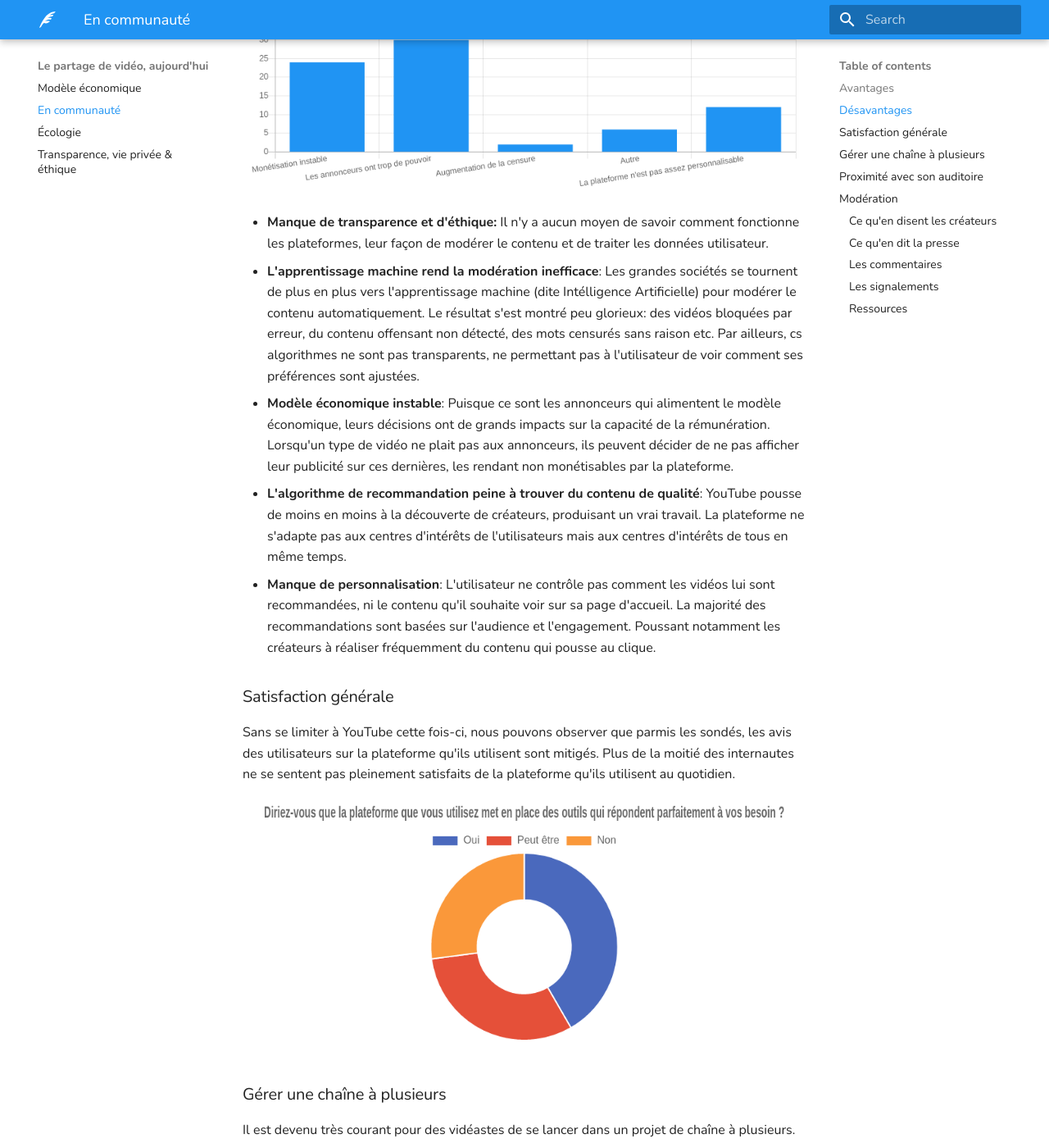
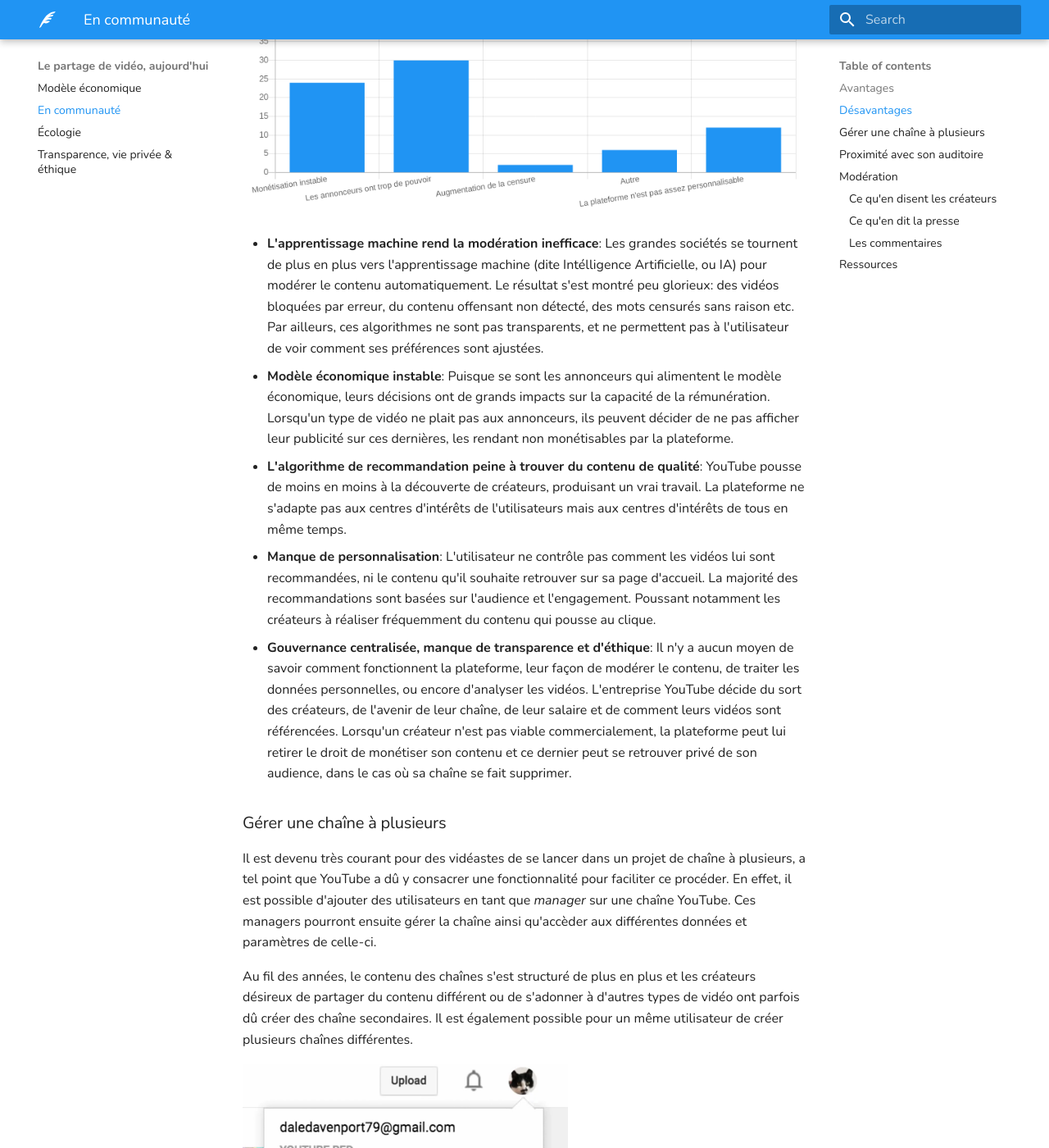
Before and after one commit to sundowndev/livre-blanc-video, an MkDocs documentation site: the page built from docs/today/community.md, in a window 1280 px wide and 1400 px high, scrolled down 1860 px. Shown: the whole window at 82% size. Built offline with MkDocs 1.6.1 and Material for MkDocs 9.7.7, drawn with Linux system fonts in a browser that asks for light colours; some of the changed text lies outside the part shown.

Commit message:
content: community

```diff
--- a/docs/today/community.md
+++ b/docs/today/community.md
@@ -5,41 +5,49 @@
 ![](../assets/study_2.png)
 ![](../assets/study_3.png)
 
-Parmis les avantages concurrentiels que la plateforme de Google propose, nous pouvons identifier les suivants :
+Parmis les avantages concurrentiels de la plateforme de Google, nous avons identifié les suivants :
 
 -   **Popularité**: Le trafic quotidien rend les plateformes très intéressantes pour la visiblité des créateurs.
 -   **Stabilité et performances**: La stabilité technique de ces services permet de garantir un confort non négligeable pour les utilisateurs, y compris pour les sociétés réclamant un service de qualité gratuitement.
 -   **Proximité avec la communauté**: Ces services offrent généralement une bonne proximité avec les personnes qui nous suivent.
--   **Modèle économique simple**: Le modèle de la publicité en ligne est très simple à utiliser puisqu'il ne nécessite aucune action spécifique de la part de l'utilisateur.
--   **Fonctionnalités nombreuses**: Les fonctionnalités proposées sont très avantageuses et permettent aux créateurs de visualiser leurs données, leur revenus ou de créer davantage. Les vidéos peuvent également être intégrées très facilement sur un site externe.
--   **Opportunités professionnelles**: Ces dernières années, les opportunités de se professionnaliser en tant que créateur de vidéo se sont multipliées. YouTube propose notamment de nombreux avantages pour fidéliser les utilisateurs réalisant le plus d'audience. Notamment avec le [YouTube Space](https://www.youtube.com/space/), un studio de tournage mis à disposition des créateurs.
--   **Ressources nombreuses**: YouTube met de nombreuses ressources à disposition des créateurs pour les aider à tirer le meilleur de leur contenu.
+-   **Modèle économique simple**: Le modèle de la publicité en ligne est très simple puisqu'il ne nécessite aucune action particulière de la part de l'utilisateur.
+-   **Fonctionnalités nombreuses**: Les fonctionnalités proposées sont très avantageuses et permettent aux créateurs de visualiser leurs données, leurs revenus et de créer davantage. Les vidéos peuvent également être intégrées très facilement sur un site externe.
+-   **Opportunités professionnelles**: Ces dernières années, les opportunités de se professionnaliser en tant que créateur de vidéo se sont multipliées. YouTube propose notamment de nombreux avantages pour fidéliser les utilisateurs réalisant le plus d'audience. Notamment avec le [YouTube Space](https://www.youtube.com/space/), un studio de tournage mis à disposition des créateurs dans de nombreux pays dont la France. Les studios de tournage proposent également des formations sur diverses thématiques autour de la création de vidéo.
+-   **Ressources nombreuses**: YouTube met de nombreuses ressources en ligne à disposition des créateurs pour les aider à tirer le meilleur de leur contenu.
 
 #### Désavantages
 
 ![](../assets/study_4.png)
 
--   **Manque de transparence et d'éthique:** Il n'y a aucun moyen de savoir comment fonctionne les plateformes, leur façon de modérer le contenu et de traiter les données utilisateur.
--   **L'apprentissage machine rend la modération inefficace**: Les grandes sociétés se tournent de plus en plus vers l'apprentissage machine (dite Intélligence Artificielle) pour modérer le contenu automatiquement. Le résultat s'est montré peu glorieux: des vidéos bloquées par erreur, du contenu offensant non détecté, des mots censurés sans raison etc. Par ailleurs, cs algorithmes ne sont pas transparents, ne permettant pas à l'utilisateur de voir comment ses préférences sont ajustées.
--   **Modèle économique instable**: Puisque ce sont les annonceurs qui alimentent le modèle économique, leurs décisions ont de grands impacts sur la capacité de la rémunération. Lorsqu'un type de vidéo ne plait pas aux annonceurs, ils peuvent décider de ne pas afficher leur publicité sur ces dernières, les rendant non monétisables par la plateforme.
+-   **L'apprentissage machine rend la modération inefficace**: Les grandes sociétés se tournent de plus en plus vers l'apprentissage machine (dite Intélligence Artificielle, ou IA) pour modérer le contenu automatiquement. Le résultat s'est montré peu glorieux: des vidéos bloquées par erreur, du contenu offensant non détecté, des mots censurés sans raison etc. Par ailleurs, ces algorithmes ne sont pas transparents, et ne permettent pas à l'utilisateur de voir comment ses préférences sont ajustées.
+-   **Modèle économique instable**: Puisque se sont les annonceurs qui alimentent le modèle économique, leurs décisions ont de grands impacts sur la capacité de la rémunération. Lorsqu'un type de vidéo ne plait pas aux annonceurs, ils peuvent décider de ne pas afficher leur publicité sur ces dernières, les rendant non monétisables par la plateforme.
 -   **L'algorithme de recommandation peine à trouver du contenu de qualité**: YouTube pousse de moins en moins à la découverte de créateurs, produisant un vrai travail. La plateforme ne s'adapte pas aux centres d'intérêts de l'utilisateurs mais aux centres d'intérêts de tous en même temps.
--   **Manque de personnalisation**: L'utilisateur ne contrôle pas comment les vidéos lui sont recommandées, ni le contenu qu'il souhaite voir sur sa page d'accueil. La majorité des recommandations sont basées sur l'audience et l'engagement. Poussant notamment les créateurs à réaliser fréquemment du contenu qui pousse au clique.
-
-### Satisfaction générale
-
-Sans se limiter à YouTube cette fois-ci, nous pouvons observer que parmis les sondés, les avis des utilisateurs sur la plateforme qu'ils utilisent sont mitigés. Plus de la moitié des internautes ne se sentent pas pleinement satisfaits de la plateforme qu'ils utilisent au quotidien.
-
-![](../assets/study_5.png)
+-   **Manque de personnalisation**: L'utilisateur ne contrôle pas comment les vidéos lui sont recommandées, ni le contenu qu'il souhaite retrouver sur sa page d'accueil. La majorité des recommandations sont basées sur l'audience et l'engagement. Poussant notamment les créateurs à réaliser fréquemment du contenu qui pousse au clique.
+-   **Gouvernance centralisée, manque de transparence et d'éthique**: Il n'y a aucun moyen de savoir comment fonctionnent la plateforme, leur façon de modérer le contenu, de traiter les données personnelles, ou encore d'analyser les vidéos. L'entreprise YouTube décide du sort des créateurs, de l'avenir de leur chaîne, de leur salaire et de comment leurs vidéos sont référencées. Lorsqu'un créateur n'est pas viable commercialement, la plateforme peut lui retirer le droit de monétiser son contenu et ce dernier peut se retrouver privé de son audience, dans le cas où sa chaîne se fait supprimer.
 
 ### Gérer une chaîne à plusieurs
 
-Il est devenu très courant pour des vidéastes de se lancer dans un projet de chaîne à plusieurs.
+Il est devenu très courant pour des vidéastes de se lancer dans un projet de chaîne à plusieurs, a tel point que YouTube a dû y consacrer une fonctionnalité pour faciliter ce procéder. En effet, il est possible d'ajouter des utilisateurs en tant que _manager_ sur une chaîne YouTube. Ces managers pourront ensuite gérer la chaîne ainsi qu'accèder aux différentes données et paramètres de celle-ci.
 
-...
+Au fil des années, le contenu des chaînes s'est structuré de plus en plus et les créateurs désireux de partager du contenu différent ou de s'adonner à d'autres types de vidéo ont parfois dû créer des chaîne secondaires. Il est également possible pour un même utilisateur de créer plusieurs chaînes différentes.
+
+![](../assets/screenshot_19.png)
+
+![](../assets/screenshot_21.png)
+
+Ces fonctionnalités pourtant simples, permettent aux créateurs d'avoir une activité variée sur la plateforme, et de ne pas limiter leur contenu qu'à une seule chaîne. Ces dernières ne représentent donc, de manière générale, plus des chaînes personnelles mais un programme avec un format bien particulier et une audience qui lui est propre.
+
+![](../assets/screenshot_20.png)
+
+![](../assets/screenshot_22.png)
 
 ### Proximité avec son auditoire
 
-...
+Notre étude à permis de constater que la consommation de vidéo en ligne prend énormément de place dans la vie des jeunes de 18 à 35 ans. Ceci peut notamment s'expliquer par la très grande variété de contenu présente sur la plateforme de Google et Internet de façon générale.
+
+![](../assets/study_1.png)
+
+Grâce aux réseaux sociaux, les abonnés peuvent être davantage en contact avec leurs créateurs favoris.
 
 ![](../assets/study_6.png)
 
@@ -57,15 +65,15 @@
 <div align="center"><iframe width="560" height="315" src="https://www.youtube-nocookie.com/embed/34-KiobBdDM" frameborder="0" allow="accelerometer; autoplay; encrypted-media; gyroscope; picture-in-picture" allowfullscreen></iframe>
 </div>
 
-Bien entendu, nombreux sont les créateurs qui sont satisfaits de YouTube et n'ont aucun problème avec la plateforme qui leur apporte confort et stabilité. La plateforme fait de nombreux efforts pour apporter de la nouveauté à travers de nouvelles fonctionnalités et une plus grande transparence. Cependant depuis quelques années, les avis mécontents se sont multipliés et les problèmes de censure, monétisation, ou encore de modération sont chaque années plus nombreux.
+Nombreux sont les créateurs qui sont satisfaits de YouTube et n'ont aucun problème avec la plateforme qui leur apporte confort et stabilité. La plateforme fait de nombreux efforts pour apporter de la nouveauté à travers de nouvelles fonctionnalités et une plus grande transparence. Cependant depuis quelques années, les avis mécontents se sont multipliés et les problèmes de censure, monétisation, ou encore de modération sont chaque années plus nombreux.
 
-Face à l'augmentation de la censure et de la pression mise par la plateforme concernant la monétisation, les vidéastes se sont vus contraints de revoir leur format de vidéo, parfois même leur concept, jusqu'à créer des vidéos sans intérêt mais qui génèrent beaucoup de vues.
+Face à l'augmentation de la censure et de la pression mise par la plateforme concernant la monétisation, les vidéastes se sont vus contraints de revoir leur format de vidéo, parfois même leur concept, jusqu'à créer des vidéos moins intéressantes mais qui génèrent plus de vues.
 
 ![](../assets/screenshot_8.png)
 
 <div align="center"><a href="https://www.reddit.com/r/youtube/comments/79p77w/can_we_discuss_how_awful_the_yt_trending_page_has/">Discussion Reddit</a> dans <strong>/r/youtube</strong></div>
 
-> Peut-on discuter de l'horreur qu'est la page des tendances YouTube ?
+> Peut-on discuter de l'horreur que représente la page des tendances YouTube ?
 
 > Il n'y a que des clips de télévision et de sociétés tierces qui veulent faire connaître leur marque (sports, talk-shows, etc.) mélangés avec des YouTubers tout public qui ne sont même pas en tendance mais qui sont juste choisis à la main par quelqu'un de chez YouTube...
 
@@ -83,17 +91,11 @@
 
 ### Les commentaires
 
-Parmis les ressources mise à disposition, nous retrouvons le YouTube Studio. Il s'agit d'une fonctionnalité récente de la plateforme qui permet aux créateurs de gérer leur chaîne, visualiser les statistiques, ainsi que suivre l'évolution de leur nombre d'abonnés. Cette fonctionnalité permet également de modérer les commentaires reçus, de les filtrer par ancienneté ou par type. Il est aussi possible de définir des modérateurs de commentaires pour qu'ils puissent s'en occuper à votre place.
+Parmis les ressources mises à disposition, nous retrouvons le YouTube Studio. Il s'agit d'une fonctionnalité récente de la plateforme qui permet aux créateurs de gérer leur chaîne, visualiser les statistiques, ainsi que suivre l'évolution de leur nombre d'abonnés. Cette fonctionnalité permet également de modérer les commentaires reçus, de les filtrer par ancienneté ou par type. Il est aussi possible de définir des modérateurs de commentaires pour qu'ils puissent s'en occuper à votre place. La section commentaire peuvent être désactivés sur des vidéos précises, choisies au préalable par le créateur.
 
 ![](../assets/screenshot_12.gif)
 
-...
-
-### Les signalements
-
-...
-
-### Ressources
+## Ressources
 
 -   [L’ADN : “YouTube burn-out : les vidéastes cherchent des portes de sortie”][1] \[[archive][1_archive]]
 -   [Les echos “La grogne des youtubeurs face aux nouvelles règles de monétisation”][2] \[[archive][2_archive]]
```
Also changed, not shown: docs/today/business-model.md (+1 -1 lines), docs/today/ecology.md (+3 -3 lines), docs/assets/screenshot_19.png (added), docs/assets/screenshot_20.png (added), docs/assets/screenshot_21.png (added), docs/assets/screenshot_22.png (added).
